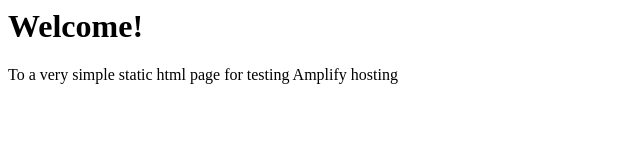
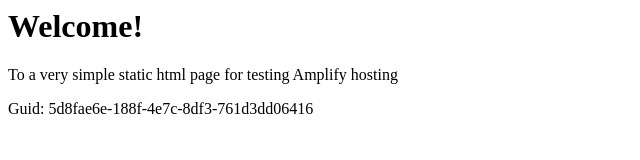
Before and after one commit to aws-aemilia-hkg/Github-PR-Commit-Integration-Test-DoNotTouch-Gith-P5X5MO5I-v1-prod-ap-east-1, a website: page src/index.html in a window 1280 px wide. Shown: the whole page, without its empty margins (0-640 px from the left). Drawn offline with Linux system fonts and the light colour scheme.

Commit message:
commit from integ tests

```diff
--- a/src/index.html
+++ b/src/index.html
@@ -1,3 +1,5 @@
+
+
 <html lang="en">
 
 <head>
@@ -10,6 +12,6 @@
 <body>
     <h1>Welcome!</h1>
     <p>To a very simple static html page for testing Amplify hosting</p>
-</body>
+    <p>Guid: 5d8fae6e-188f-4e7c-8df3-761d3dd06416</p></body>
 
 </html>
```
